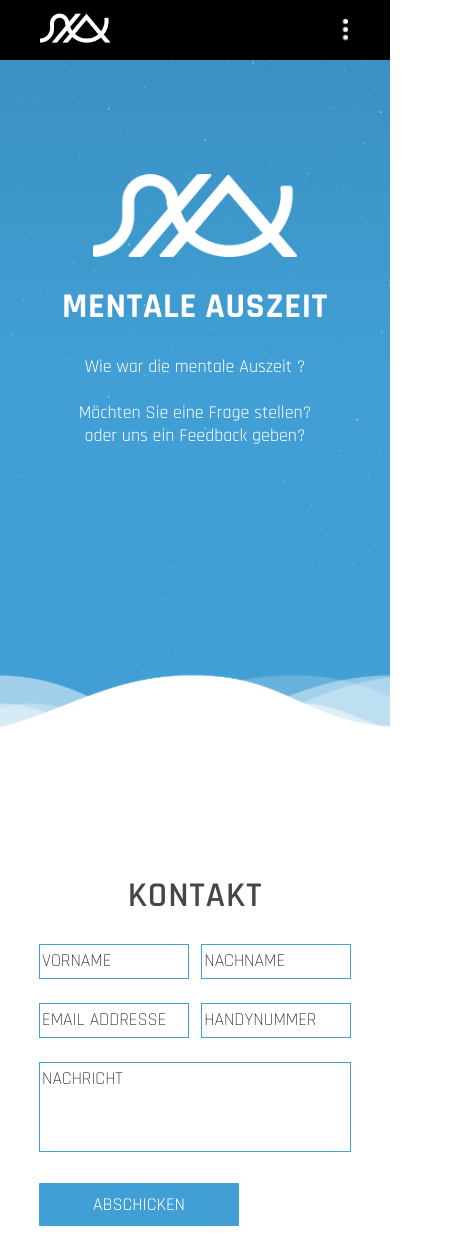
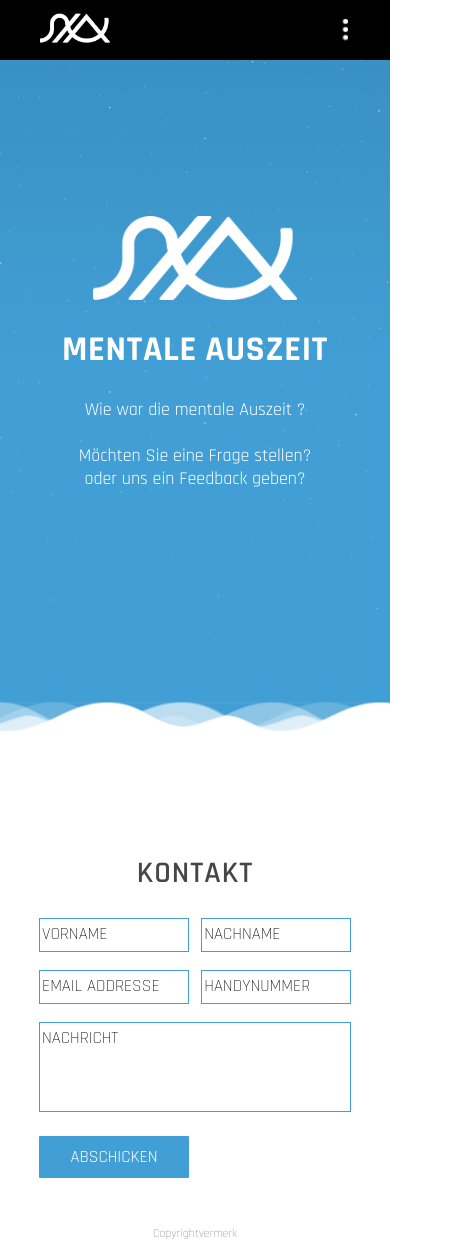
Before and after one commit to chony-y/auszeit.html, a website: page kontakt.html in a window 390 px wide. Shown: the top 1239 px of the page, 468 px wide, since content can reach past the window. Drawn offline with Linux system fonts and the light colour scheme; a web font is replaced by a local one.

Commit message:
13th version

```diff
--- a/style.css
+++ b/style.css
@@ -991,7 +991,7 @@ kontakt
 .kontakt-body {
 	position: relative;
 	width: 100%;
-	height: 97vh;
+	height: 95vh;
 	margin-top: 0;
 	background: linear-gradient(180deg,#398FC1 5%, #419FD5 50%);
 	z-index: -1;
@@ -1028,7 +1028,7 @@ kontakt
 	position: absolute;
 	bottom: 0;
 	left: 0;
-	width: 100%;
+	width: 120%;
 	height: 100px;
 	background: url(images/wave.png);
 	background-size: 1000px 100px;
@@ -1062,10 +1062,10 @@ kontakt
 }
 @keyframes animateW {
 	0%, 100% {
-		transform: translateY(10px);
+		transform: translateY(4px);
 	}
 	50% {
-		transform: translateY(25px);
+		transform: translateY(13px);
 	}
 }
 .kontakt-bottom {
@@ -1151,11 +1151,12 @@ kontakt
 }
 @media (max-width: 800px) {
 	.kontakt-body {
-		height: 88vh; /* 파란부분 높이 */
+		height: 87vh; /* 파란부분 높이 */
 	}
 	.kontakt-logo {
-		padding-top: 20vh;
+		max-width: 280px;
 		width: 60vw;
+		padding-top: 25vh;
 	}
 	.kontakt-top h2 {
 		font-size: 35px;
@@ -1164,36 +1165,39 @@ kontakt
 		font-size: 18px;
 	}
 	.wave {
-		top: 90%;
-		background-size: 700px 90px;
+		top: 95%;
+		background-size: 70vw 5vh;
 	}
 	@keyframes animateW {
 		0%, 100% {
 			transform: translateY(5px);
 		}
 		50% {
-			transform: translateY(15px);
+			transform: none;
 		}
 	}
 	.kontakt-bottom {
 		padding: 0;
-		padding-top: 130px;/* 파도 아래 글씨 패딩간격 */
+		padding-top: 120px;/* 파도 아래 글씨 패딩간격 */
 		padding-bottom: 50px;
 		margin-left: 10%;
 		margin-right: 10%
 	}
+	.kontakt-bottom h2 {
+		font-size: 30px;
+	}
 	.kontakt-input {
-		font-size: 20px;
+		font-size: 18px;
 	}
 	.kontakt-input-item {
 		position: relative;
-		margin-bottom: 24px;
+		margin-bottom: 18px;
 		align-items: center; /* 소용이 없구나~ */
 	}
 	.kontakt-input-item input,
 	.kontakt-input-item textarea {
 		padding: 5px 0;
-		font-size: 18px;
+		font-size: 17px;
 	}
 	.kontakt-input-item textarea {
 		height: 90px;
@@ -1201,21 +1205,22 @@ kontakt
 	.kontakt-input-item span {
 		left: 0;
 		padding: 5px 3px;
-		font-size: 18px;
+		font-size: 17px;
 	}
 	.kontakt-input-item input:focus ~ span,
 	.kontakt-input-item input:valid ~ span,
 	.kontakt-input-item textarea:focus ~ span,
 	.kontakt-input-item textarea:valid ~ span {
+		transform: translateY(-20px);
 		font-size: 13px;
 	}
 	.kontakt-input-item input[type="submit"] {
-		width: 300px;
+		width: 150px;
 		padding: 10px;
 		border-radius: 1px;
 	}
 	.kontakt-bottom p.copyright {
 		padding-top: 30px;
-		font-size: 13px;
+		font-size: 12px;
 	}
 }
```
